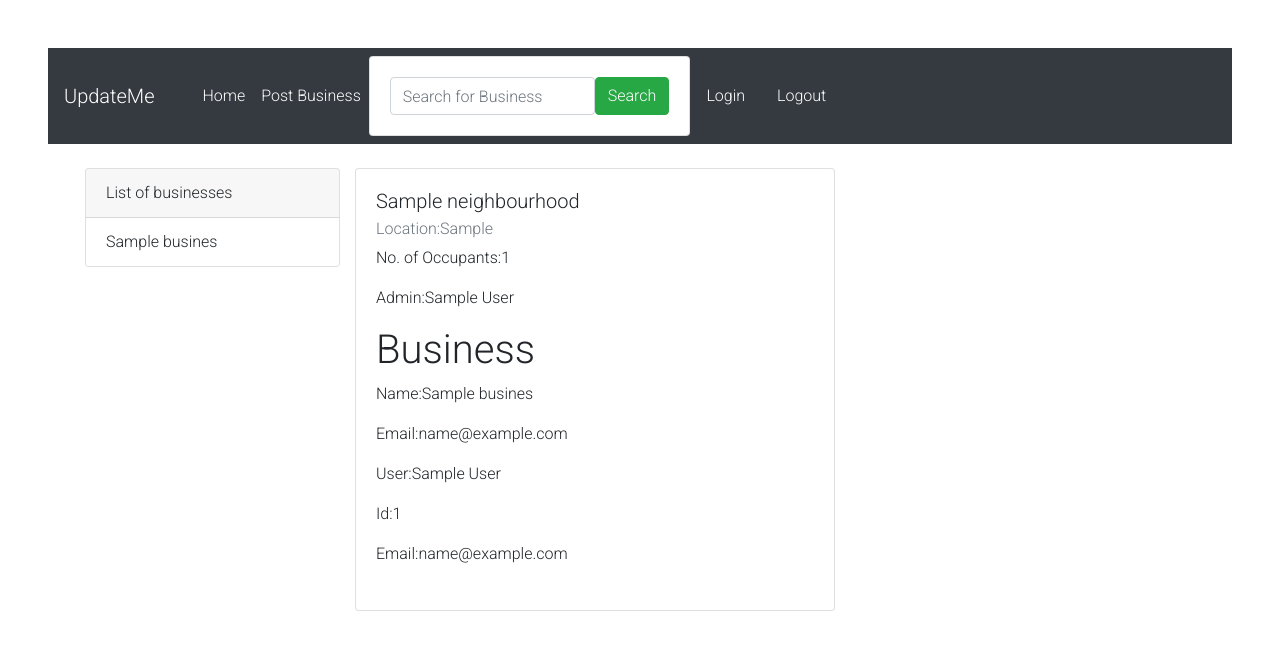
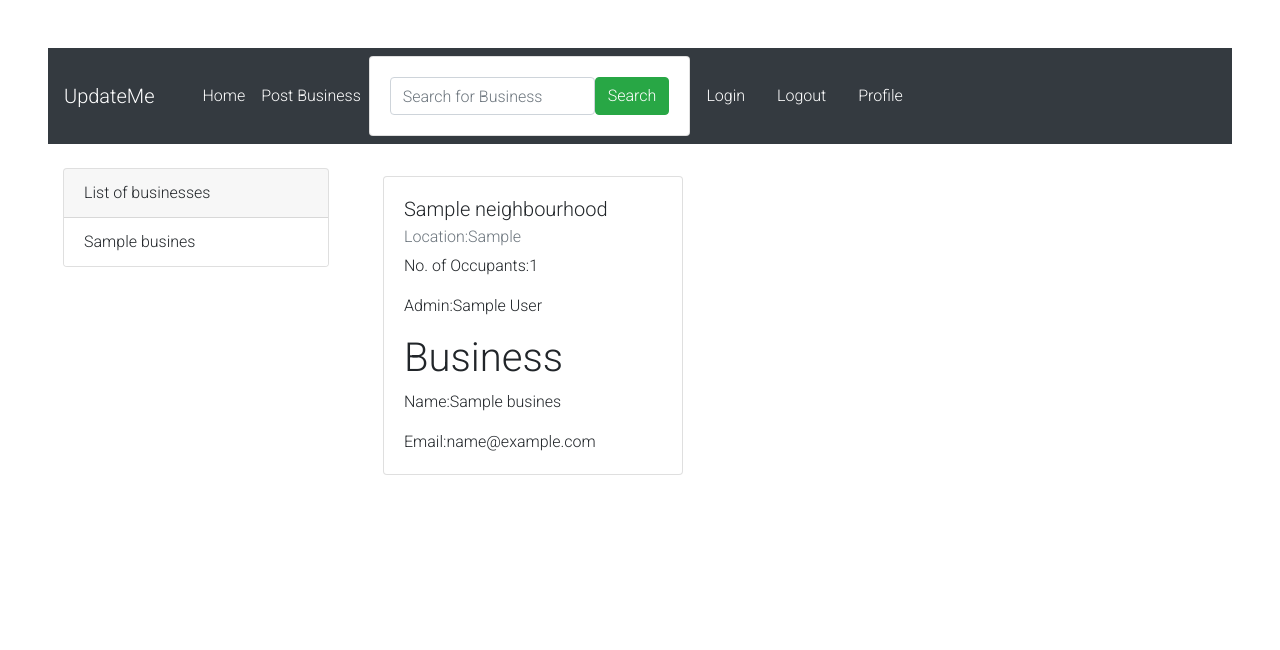
Before and after one commit to Faihope/UpdateMe, a Django app: page / in a window 1280 px wide. Shown: the top 650 px of the page. Run offline with Django 3.2, Linux system fonts and the light colour scheme; tables that the repository leaves empty hold one stand-in row (values such as "Sample post"); some libraries are stand-ins or nearby versions.

Commit message:
Add profile view function,its template and url

```diff
--- a/updateme/templates/index.html
+++ b/updateme/templates/index.html
@@ -1,7 +1,7 @@
 {% extends 'base.html'%}
 
 {% block content%}
-<div class="container mt-4">
+<div class="container-fluid mt-4">
     <div class="row ">
         <div class="col-md-3">
             <div class="card">
@@ -21,14 +21,13 @@
         </div>
 
 
+        <div class="col-md-9  col-sm-9 col-lg-9">
             <div class="row">
 
-
-
                 {% for business in businesses %}
-            <div class="col-md-6">
-                <div class="card " style="width: 30rem; ">
-                    <div class="card-body mb-4">
+                <div class="col-md-3 mr-4">
+                    <div class="card  my-2 mr-4 ml-4" style="width: 300px;">
+                        <div class="card-body">
 
                             <h5 class="card-title">{{business.neighbourhood.name}}</h5>
                             <h6 class="card-subtitle mb-2 text-muted">Location:{{business.neighbourhood.location}}</h6>
@@ -39,17 +38,18 @@
                             <h1>Business</h1>
                             <p class="card-text">Name:{{business.name}}</p>
                             <p class="card-text">Email:{{business.email}}</p>
-                        <p class="card-text">User:{{business.user.name}}</p>
+                            <!-- <p class="card-text">User:{{business.user.name}}</p>
                             <p class="card-text">Id:{{business.user.id}}</p>
-                        <p class="card-text">Email:{{business.user.email}}</p>
+                            <p class="card-text">Email:{{business.user.email}}</p> -->
                         </div>
+                    </div>
+
                 </div>
                 {% endfor%}
             </div>
-
-
         </div>
     </div>
 </div>
 
+
 {% endblock %}
--- a/updateme/templates/navbar.html
+++ b/updateme/templates/navbar.html
@@ -43,6 +43,8 @@
                 <div class="d-flex justify-content-end ">
                     <a href="{% url 'login' %}" style="color: white;" class="nav-item nav-link ">Login</a>
                     <a href="{% url 'logout' %}" style="color: white;" class="nav-item nav-link">Logout</a>
+                    <a href="{% url 'profile' %}" style="color: white;" class="nav-item nav-link">Profile</a>
+
                 </div>
             </span>
         </div>
--- a/updateme/urls.py
+++ b/updateme/urls.py
@@ -11,6 +11,8 @@ urlpatterns=[
 	path('login/', views.loginpage, name="login"),
     path('logout/',views.logoutuser,name='logout'),
     path('new/business/',views.new_business, name='new_business'),
+    path('profile/',views.profile,name='profile'),
+
 
 
 
--- a/updateme/views.py
+++ b/updateme/views.py
@@ -76,3 +76,8 @@ def new_business(request):
         form = BusinessForm()
 
     return render(request,'business.html',{"form":form})
+
+def profile(request):
+    users=User.objects.all()
+    context={'users':users}
+    return render(request,'profile.html',context)
```
Also changed, not shown: updateme/forms.py (+6 -1 lines), updateme/templates/profile.html (added, +15 -0 lines). Lines whose indentation alone changed are shown as unchanged.
